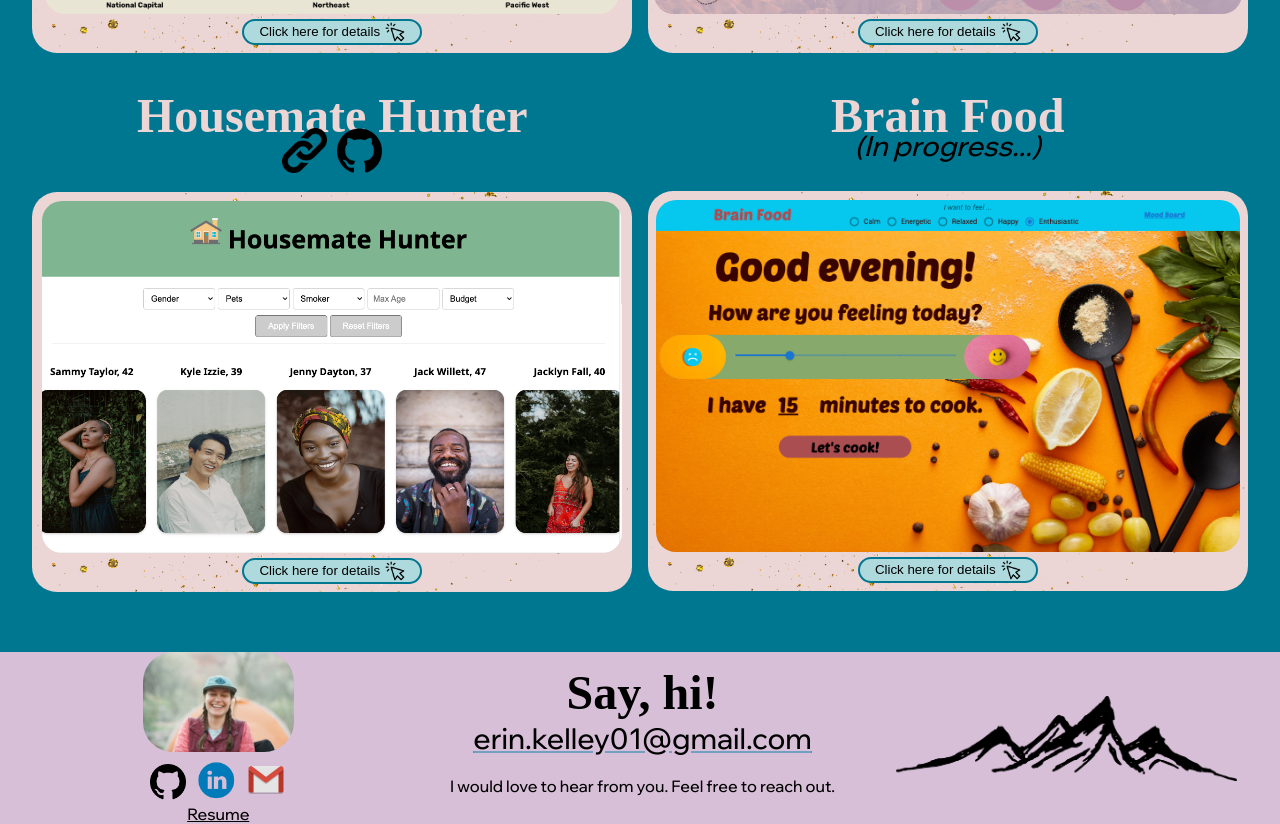
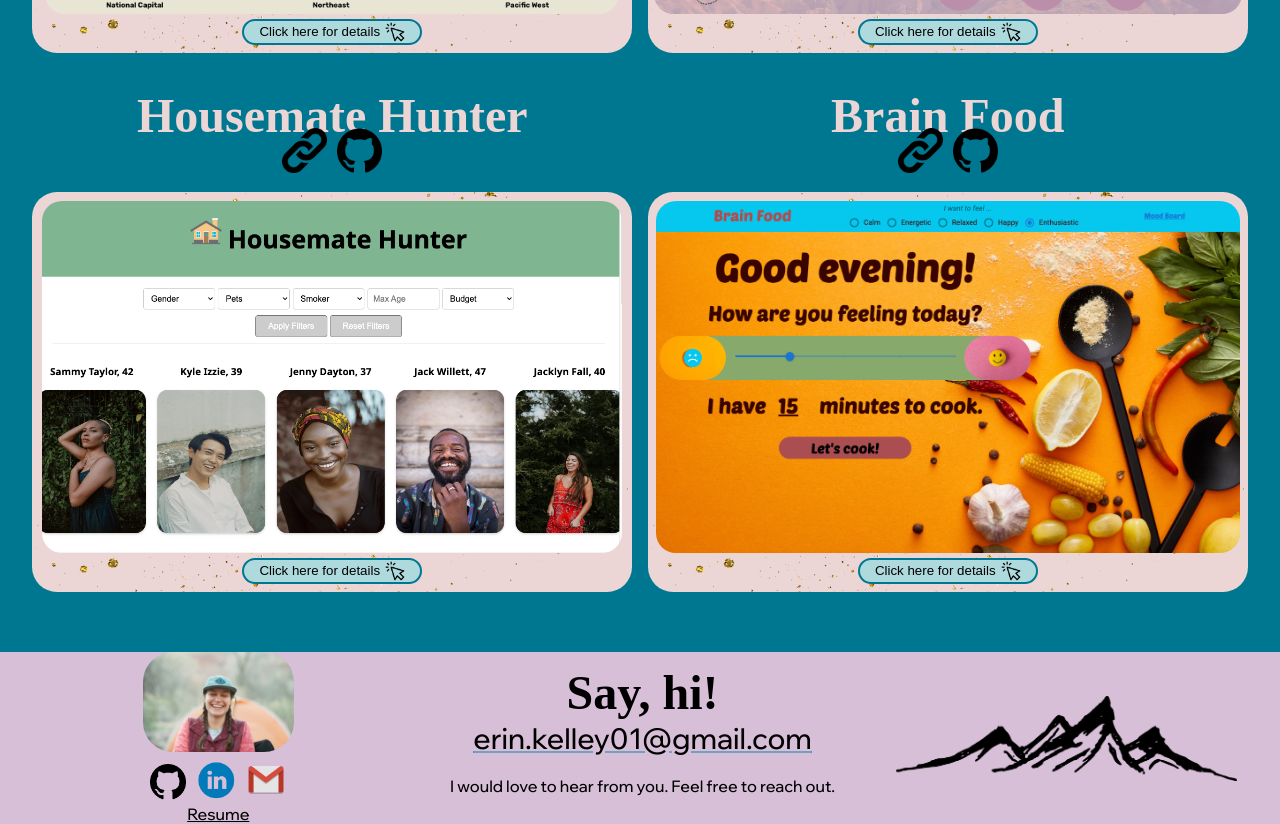
Before and after one commit to kelleyej/personal-website, a React (Create React App) app: page / in a window 1280 px wide. Shown: the part 1620-2444 px from the top of the page. Built offline with nearby package versions, Linux system fonts and the light colour scheme; a web font is replaced by a local one.

Commit message:
Add deploy and github links to Brain Food project

```diff
--- a/src/components/Projects/Projects.js
+++ b/src/components/Projects/Projects.js
@@ -75,7 +75,8 @@ function handleClick(){
                 </motion.div>
                 <motion.div transition={{delay: 0.2, duration: 0.7}} initial={{scale: 0}} whileInView={{scale:1, amount: 0.1}} viewport={{ once: true }} viewport={{ once: true }}>
                      <h4 className='title'>Brain Food</h4>
-                     <p className='progress'>(In progress...)</p>
+                     <a target="_blank" href='https://jade-lebkuchen-46144d.netlify.app/'><img className='deploy' src={Link} /></a>
+                   <a target="_blank" href='https://github.com/Moody-Foodies/moody-foodies-fe'><img className='link' src={Github} /></a>
                 <BrainFood />
                 </motion.div>
             </section>
```
